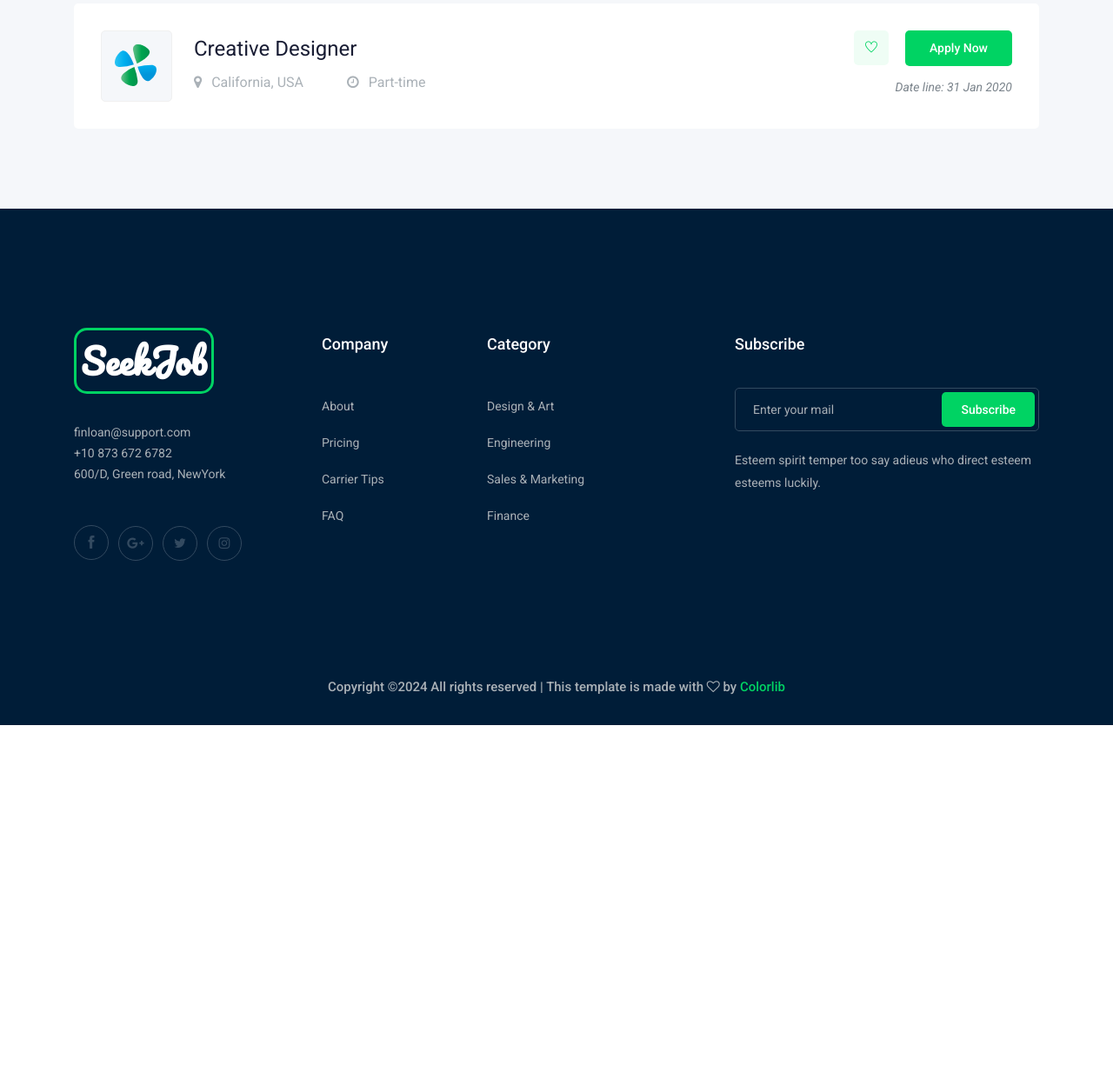
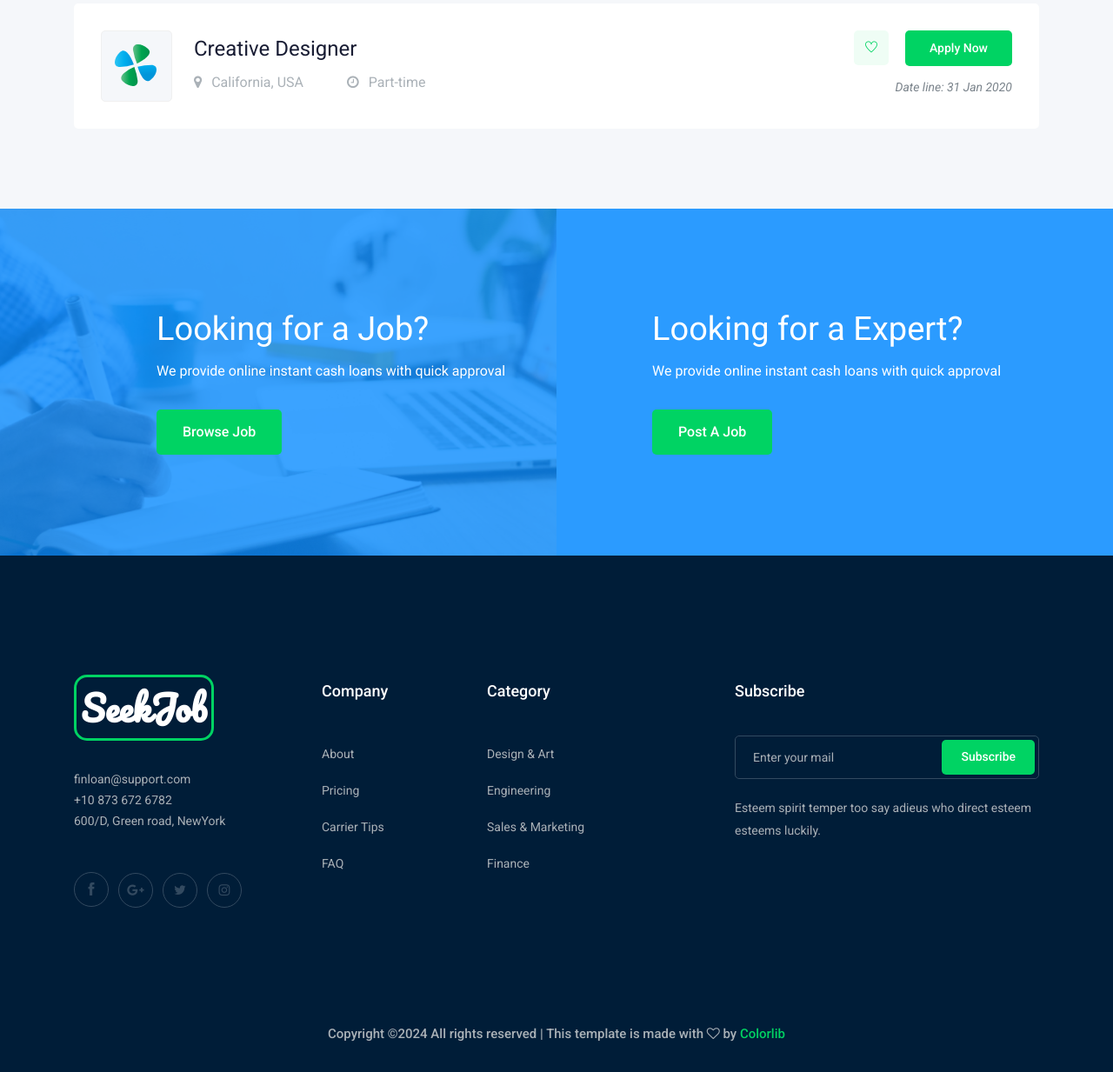
Before and after one commit to AlfredGomes23/SeekJob, a Django app: page / in a window 1280 px wide. Shown: the part 2530-3763 px from the top of the page at 87% size. Before the commit the page ends 3364 px from the top, so only its background shows below. Run offline with Django 5.2, Linux system fonts and the light colour scheme; some libraries are stand-ins or nearby versions.

Commit message:
added job_searching in home

```diff
--- a/mysite/templates/Home.html
+++ b/mysite/templates/Home.html
@@ -347,4 +347,27 @@
     <!-- job_listing_area_end  -->
 
 
+    <!-- job_searcing_wrap  -->
+    <div class="job_searcing_wrap overlay">
+        <div class="container">
+            <div class="row">
+                <div class="col-lg-5 offset-lg-1 col-md-6">
+                    <div class="searching_text">
+                        <h3>Looking for a Job?</h3>
+                        <p>We provide online instant cash loans with quick approval </p>
+                        <a href="#" class="boxed-btn3">Browse Job</a>
+                    </div>
+                </div>
+                <div class="col-lg-5 offset-lg-1 col-md-6">
+                    <div class="searching_text">
+                        <h3>Looking for a Expert?</h3>
+                        <p>We provide online instant cash loans with quick approval </p>
+                        <a href="#" class="boxed-btn3">Post a Job</a>
+                    </div>
+                </div>
+            </div>
+        </div>
+    </div>
+    <!-- job_searcing_wrap end  -->
+
 {% endblock %}
```
